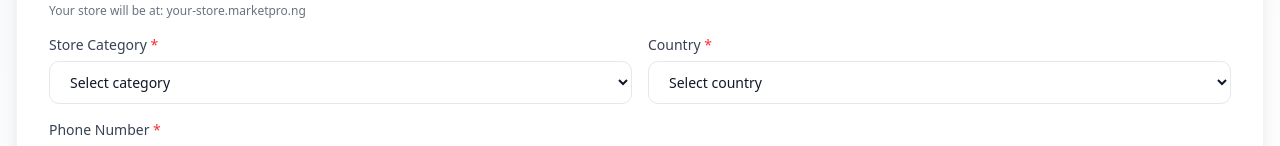
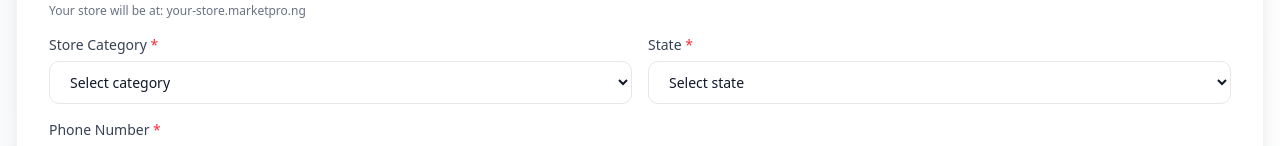
Before and after one commit to alabiabeeb/Market-Pro, a Next.js app: page /auth/signup in a window 1280 px wide. Shown: the part 423-569 px from the top of the page. Built offline with nearby package versions, Linux system fonts and the light colour scheme.

Commit message:
stateupdate

```diff
--- a/app/auth/signup/page.tsx
+++ b/app/auth/signup/page.tsx
@@ -14,7 +14,7 @@ interface StoreInfo {
   name: string;
   subdomain: string;
   category: string;
-  country: string;
+  state: string;
   phone: string;
   email: string;
   address: string;
@@ -36,7 +36,6 @@ interface Plan {
   badge?: string;
 }
 
-// ── Data ───────────────────────────────────────────────────────────────────
 const STORE_CATEGORIES = [
   "Fashion & Apparel",
   "Electronics",
@@ -53,18 +52,44 @@ const STORE_CATEGORIES = [
   "Other"
 ];
 
-const COUNTRIES = [
-  "Nigeria",
-  "Ghana",
-  "Kenya",
-  "South Africa",
-  "Egypt",
-  "Morocco",
-  "Tanzania",
-  "Uganda",
-  "Zambia",
-  "Botswana",
-  "Namibia",
+const STATES = [
+  "Abia",
+  "Adamawa",
+  "Akwa Ibom",
+  "Anambra",
+  "Bauchi",
+  "Bayelsa",
+  "Benue",
+  "Borno",
+  "Cross River",
+  "Delta",
+  "Ebonyi",
+  "Edo",
+  "Ekiti",
+  "Enugu",
+  "Gombe",
+  "Imo",
+  "Jigawa",
+  "Kaduna",
+  "Kano",
+  "Katsina",
+  "Kebbi",
+  "Kogi",
+  "Kwara",
+  "Lagos",
+  "Nasarawa",
+  "Niger",
+  "Ogun",
+  "Ondo",
+  "Osun",
+  "Oyo",
+  "Plateau",
+  "Rivers",
+  "Sokoto",
+  "Taraba",
+  "Yobe",
+  "Zamfara",
+  "Federal Capital Territory",
   "Other"
 ];
 
@@ -153,7 +178,7 @@ function StoreInfoStep({ data, onChange, onNext }: {
       newErrors.subdomain = "Only lowercase letters, numbers, and hyphens allowed";
     }
     if (!data.category) newErrors.category = "Please select a category";
-    if (!data.country) newErrors.country = "Please select your country";
+    if (!data.state) newErrors.state = "Please select your state";
     if (!data.phone.trim()) newErrors.phone = "Phone number is required";
     else if (!/^\d{10,15}$/.test(data.phone.replace(/\D/g, ""))) {
       newErrors.phone = "Enter a valid phone number";
@@ -242,19 +267,19 @@ function StoreInfoStep({ data, onChange, onNext }: {
 
           <div>
             <label className="block text-sm font-medium text-gray-700 dark:text-gray-300 mb-1.5">
-              Country <span className="text-red-500">*</span>
+              State <span className="text-red-500">*</span>
             </label>
             <select
-              value={data.country}
-              onChange={(e) => onChange({ ...data, country: e.target.value })}
+              value={data.state}
+              onChange={(e) => onChange({ ...data, state: e.target.value })}
               className="w-full px-4 py-2.5 text-sm border border-gray-200 dark:border-gray-700 rounded-lg bg-white dark:bg-gray-900 text-gray-900 dark:text-gray-100 focus:outline-none focus:ring-2 focus:ring-indigo-500/20 focus:border-indigo-400 transition-all"
             >
-              <option value="">Select country</option>
-              {COUNTRIES.map((country) => (
-                <option key={country} value={country}>{country}</option>
+              <option value="">Select state</option>
+              {STATES.map((state) => (
+                <option key={state} value={state}>{state}</option>
               ))}
             </select>
-            {errors.country && <p className="text-xs text-red-500 mt-1">{errors.country}</p>}
+            {errors.state && <p className="text-xs text-red-500 mt-1">{errors.state}</p>}
           </div>
         </div>
 
@@ -652,7 +677,7 @@ export default function SignupPage() {
     name: "",
     subdomain: "",
     category: "",
-    country: "",
+    state: "",
     phone: "",
     email: "",
     address: "",
```
